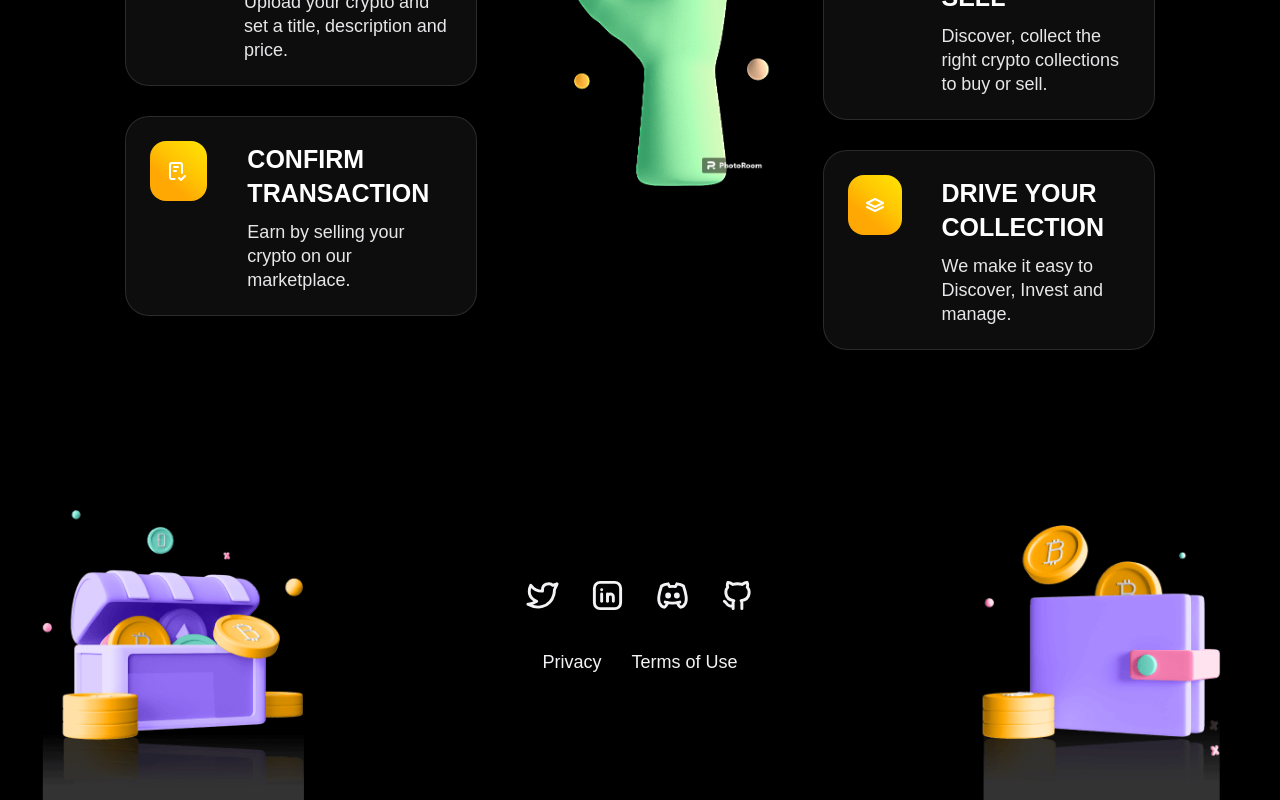
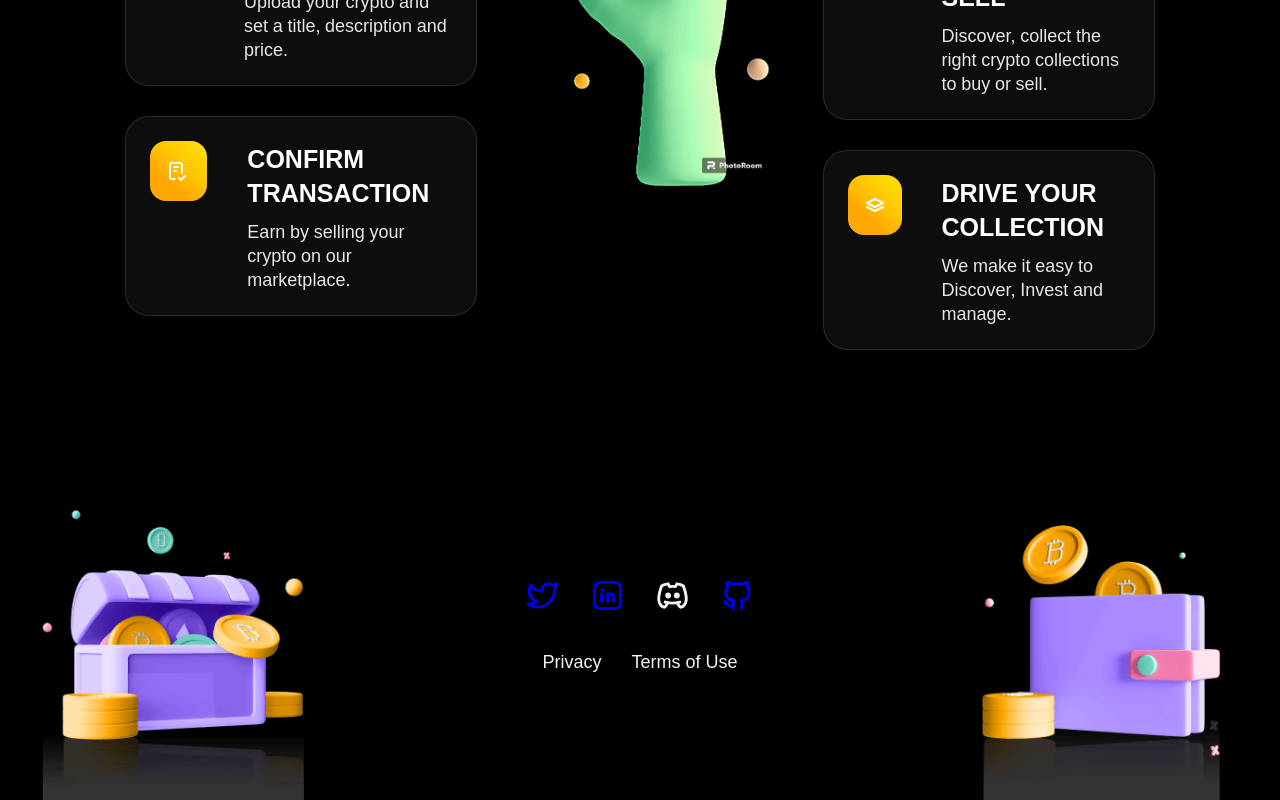
Before and after one commit to thecurioussailor/swarna, a React (Vite) app in the folder frontend/: page / in a window 1280 px wide. Shown: the part 1692-2492 px from the top of the page. Built offline with nearby package versions, Linux system fonts and the light colour scheme; no server answers.

Commit message:
icons improvised

```diff
--- a/frontend/package.json
+++ b/frontend/package.json
@@ -11,6 +11,7 @@
   },
   "dependencies": {
     "@tabler/icons-react": "^3.5.0",
+    "dotenv": "^16.4.5",
     "react": "^18.2.0",
     "react-dom": "^18.2.0",
     "react-router-dom": "^6.23.1",
--- a/frontend/src/components/Footer.jsx
+++ b/frontend/src/components/Footer.jsx
@@ -6,10 +6,10 @@ function Footer() {
         <footer>
             <div className="footer-content">
                 <div className="footer-content__socials">
-                    <i><IconBrandTwitter className="footer-icon" /></i>
-                    <i><IconBrandLinkedin className="footer-icon" /></i>
-                    <i><IconBrandDiscord className="footer-icon" /></i>
-                    <i><IconBrandGithub className="footer-icon" /></i>
+                    <a href="https://x.com/sagar11ashutosh" target="_blank"><i><IconBrandTwitter className="footer-icon" /></i></a>
+                    <a href="https://www.linkedin.com/in/ashutosh-sagar-4b2612185/" target="_blank"><i><IconBrandLinkedin className="footer-icon" /></i></a>
+                    <a><i><IconBrandDiscord className="footer-icon" /></i></a>
+                    <a href="https://github.com/thecurioussailor" target="_blank"><i><IconBrandGithub className="footer-icon" /></i></a>
 
 
 
--- a/frontend/src/components/Hero.jsx
+++ b/frontend/src/components/Hero.jsx
@@ -2,12 +2,12 @@ import { useEffect, useState } from "react";
 import Btc from "../images/hero/bitcoin.png";
 import Eth from "../images/hero/ethereum.png";
 import { Link } from "react-router-dom";
-
+// import { configDotenv } from "dotenv";
 function Hero () {
 
     const [data, setData] = useState([]);
     const [coinsLoad, setCoinsLoad] = useState(true);
-
+    // const key = configDotenv.process.env.KEY;
     const url = `https://api.coingecko.com/api/v3/coins/markets?vs_currency=usd&category=layer-1&order=market_cap_desc&per_page=4`;
 
 
--- a/frontend/src/components/Navbar.jsx
+++ b/frontend/src/components/Navbar.jsx
@@ -42,8 +42,8 @@ function Navbar() {
                         </li>
                     </ul>
                     <span>
-                        <i><IconBrandTwitter/></i>
-                        <i><IconBrandGithub/></i>
+                        <a href="https://x.com/sagar11ashutosh" target="_blank"><i><IconBrandTwitter/></i></a>
+                        <a href="https://github.com/thecurioussailor" target="_blank"><i><IconBrandGithub/></i></a>
 
                         {/* mobile */}
                         <IconMenu2 className="hamburger-menu" />
--- a/frontend/src/styles/footer/_footer.scss
+++ b/frontend/src/styles/footer/_footer.scss
@@ -28,7 +28,9 @@ footer {
     color: $color-white;
     font-size: 4rem;
     // margin-top: 4rem;
-
+    a:visited{
+      color: inherit;
+    }
     i {
       cursor: pointer;
 
```
Also changed, not shown: 2 other files (tests, documents, lock files or other folders).
